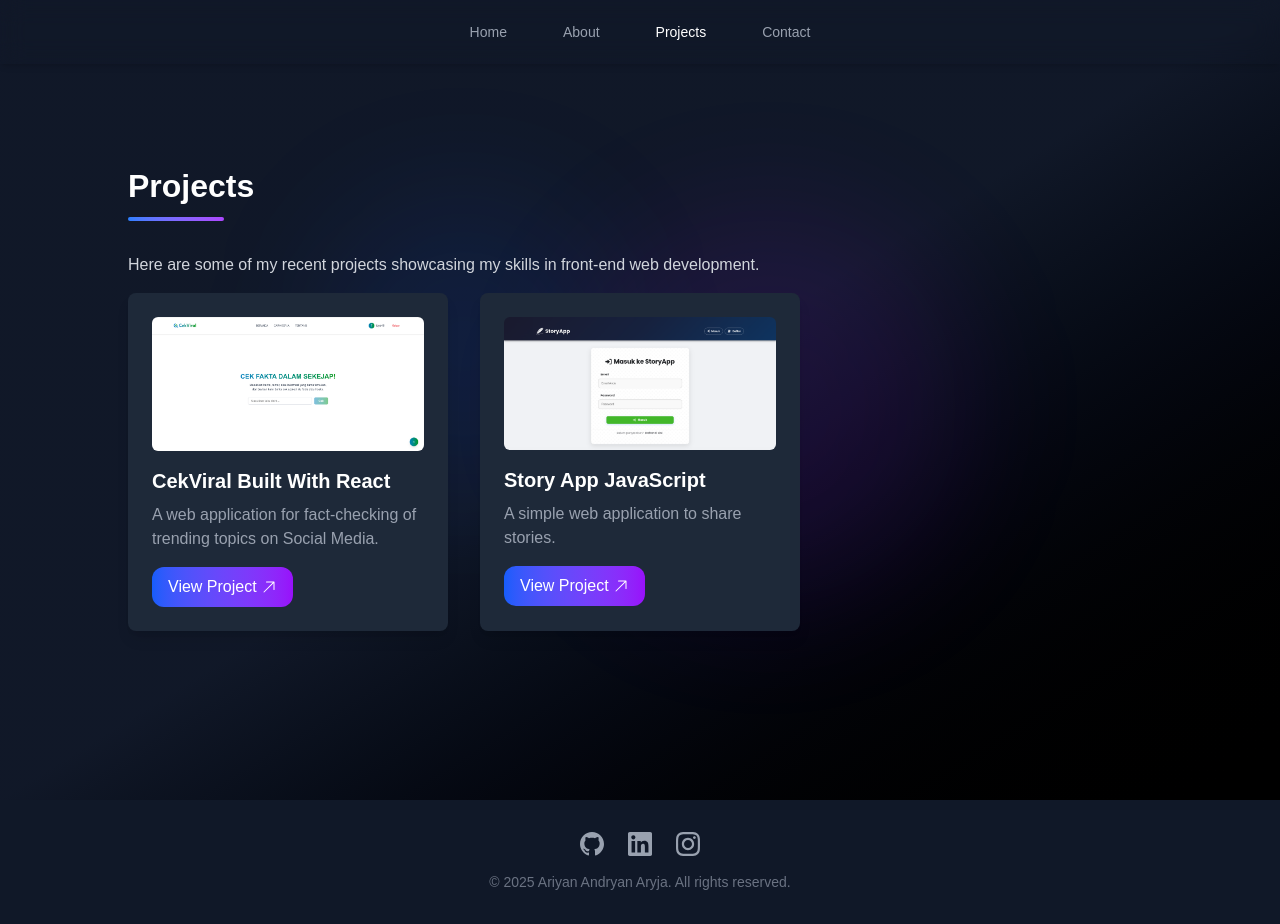
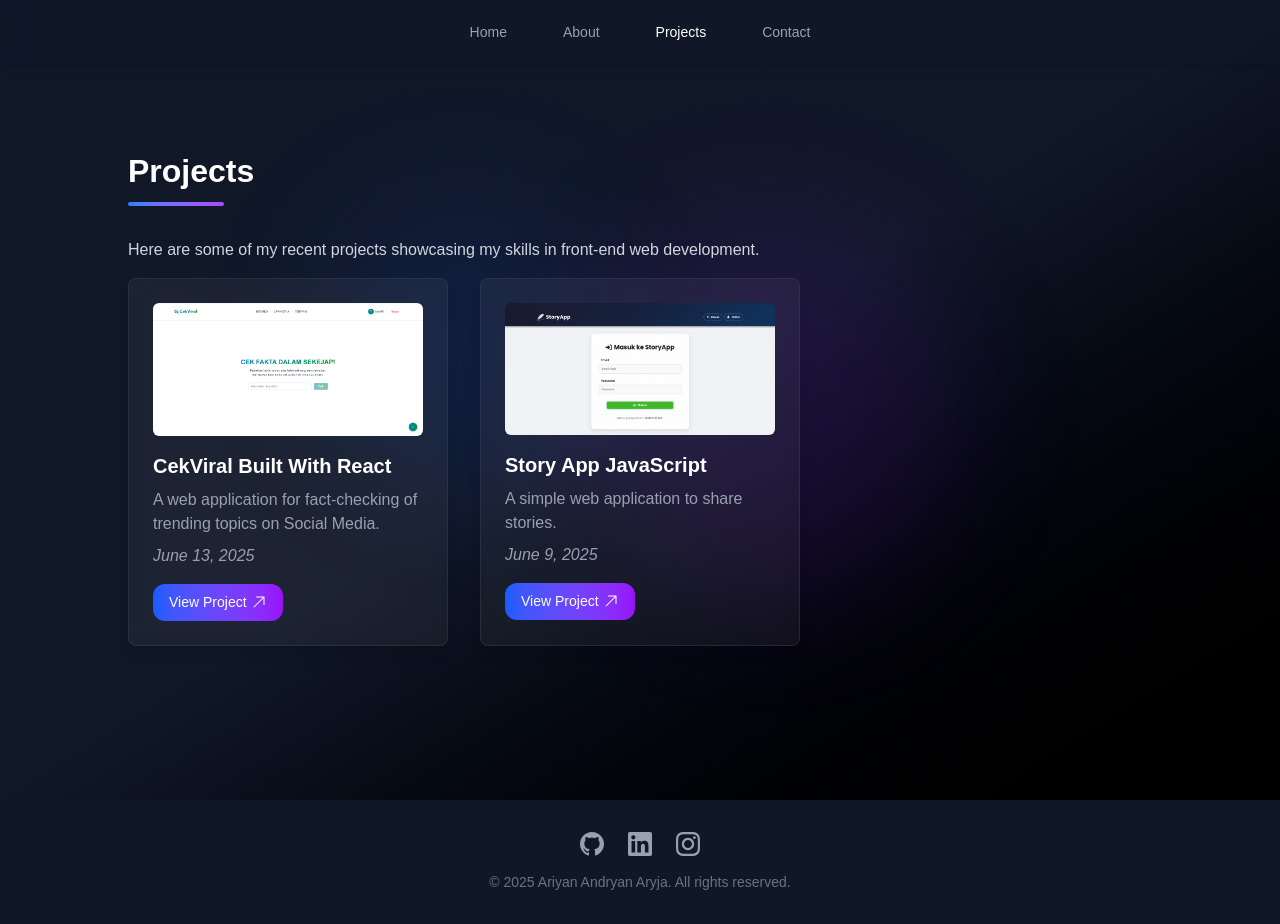
Before and after one commit to Ryanz23/my-web, a Next.js app: page /projects in a window 1280 px wide. Built offline with nearby package versions, Linux system fonts and the light colour scheme.

Commit message:
Refactor: restyle code, add date project

```diff
--- a/src/app/projects/page.tsx
+++ b/src/app/projects/page.tsx
@@ -22,8 +22,8 @@ export default function Projects() {
             <div className="absolute bottom-2 top-0 mt-36 items-center w-24 h-1 bg-gradient-to-r from-blue-500 to-purple-500 rounded-full"></div>
           </div>
 
-          <div className="mb-4">
-            <p className="prose prose-lg max-w-3xl text-gray-300 space-y-4">
+          <div className="mb-4 prose prose-lg max-w-3xl text-gray-300 space-y-4">
+            <p>
               Here are some of my recent projects showcasing my skills in
               front-end web development.
             </p>
@@ -32,7 +32,7 @@ export default function Projects() {
           {/* Project Cards */}
           <div className="grid grid-cols-1 sm:grid-cols-2 lg:grid-cols-3 gap-8">
             {/* CekViral */}
-            <div className="bg-gray-800 rounded-lg p-6 shadow-lg hover:shadow-xl transition-shadow duration-300">
+            <div className="bg-white/5 backdrop-blur-sm border border-gray-700/50 rounded-lg p-6 shadow-lg hover:shadow-xl transition-shadow duration-300">
               <Image
                 src={cekviralImage}
                 alt="Project Image"
@@ -43,14 +43,15 @@ export default function Projects() {
               <h2 className="text-xl font-semibold text-white mb-2">
                 CekViral Built With React
               </h2>
-              <p className="text-gray-400 mb-4">
+              <p className="text-gray-400 pb-2">
                 A web application for fact-checking of trending topics on Social
                 Media.
               </p>
+              <p className="text-gray-400 pb-4"><i>June 13, 2025</i></p>
               <a
                 href="https://cek-viral-try.vercel.app"
                 target="_blank"
-                className="inline-flex items-center justify-center bg-gradient-to-r from-blue-600 to-purple-600 rounded-xl px-4 py-2 font-medium transition-all duration-300 text-white hover:scale-105 hover:backdrop-blur-sm hover:shadow-[0_0_0_1px_rgba(59,130,246,0.3),0_0_20px_rgba(59,130,246,0.2),0_0_20px_rgba(147,51,234,0.2)] active:scale-95"
+                className="inline-flex items-center justify-center bg-gradient-to-r from-blue-600 to-purple-600 rounded-xl px-4 py-2 font-medium text-[14px] transition-all duration-300 text-white hover:scale-105 hover:backdrop-blur-sm hover:shadow-[0_0_0_1px_rgba(59,130,246,0.3),0_0_20px_rgba(59,130,246,0.2),0_0_20px_rgba(147,51,234,0.2)] active:scale-95"
               >
                 View Project
                 <span className="ml-1">
@@ -71,7 +72,7 @@ export default function Projects() {
             </div>
 
             {/* Story App */}
-            <div className="bg-gray-800 rounded-lg p-6 shadow-lg hover:shadow-xl transition-shadow duration-300">
+            <div className="bg-white/5 backdrop-blur-sm border border-gray-700/50 rounded-lg p-6 shadow-lg hover:shadow-xl transition-shadow duration-300">
               <Image
                 src={storyImage}
                 alt="Project Image"
@@ -82,13 +83,14 @@ export default function Projects() {
               <h2 className="text-xl font-semibold text-white mb-2">
                 Story App JavaScript
               </h2>
-              <p className="text-gray-400 mb-4">
+              <p className="text-gray-400 pb-2">
                 A simple web application to share stories.
               </p>
+              <p className="text-gray-400 pb-4"><i>June 9, 2025</i></p>
               <a
                 href="https://story-web-app.netlify.app"
                 target="_blank"
-                className="inline-flex items-center justify-center bg-gradient-to-r from-blue-600 to-purple-600 rounded-xl px-4 py-2 font-medium transition-all duration-300 text-white hover:scale-105 hover:backdrop-blur-sm hover:shadow-[0_0_0_1px_rgba(59,130,246,0.3),0_0_20px_rgba(59,130,246,0.2),0_0_20px_rgba(147,51,234,0.2)] active:scale-95"
+                className="inline-flex items-center justify-center bg-gradient-to-r from-blue-600 to-purple-600 rounded-xl px-4 py-2 font-medium text-[14px] transition-all duration-300 text-white hover:scale-105 hover:backdrop-blur-sm hover:shadow-[0_0_0_1px_rgba(59,130,246,0.3),0_0_20px_rgba(59,130,246,0.2),0_0_20px_rgba(147,51,234,0.2)] active:scale-95"
               >
                 View Project
                 <span className="ml-1">
```
